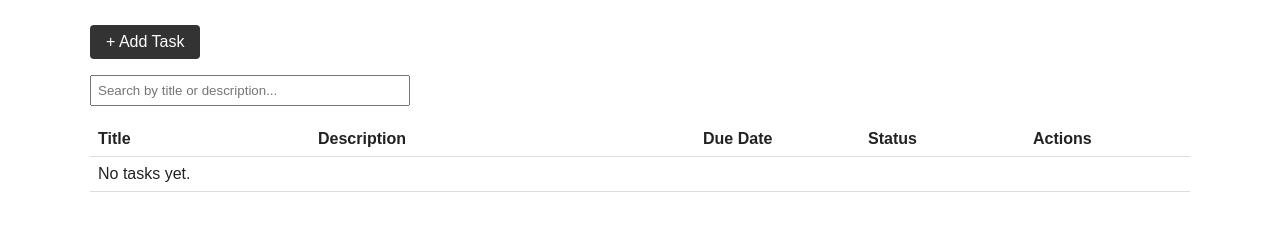
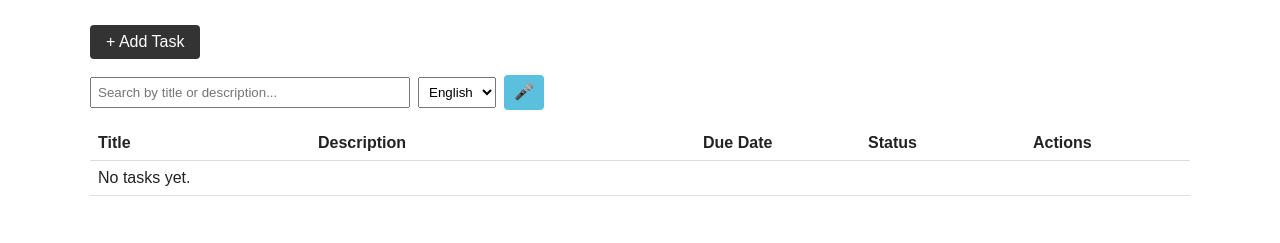
Before and after one commit to jomagjo/task-manager, a Django app: template tasks/templates/tasks/task_list.html in a window 1280 px wide. Shown: the part 138-381 px from the top of the page. Run offline with Django 3.2, Linux system fonts and the light colour scheme; the template is opened without the code that fills it, so the values that code supplies are empty.

Commit message:
Add voice dictation to the search bar
Mic button + language selector (English/Hindi/Telugu) next to the
search box, reusing the same Web Speech API pattern as the task form.
Per user's choices: manual click-to-stop only (no "SPEECH DONE"
phrase here - a search query is short), and the row filter re-runs
live on every recognition result, matching how typed search already
behaves. Replaces the search box's current value each time rather
than appending, consistent with typical voice-search UX.

Co-Authored-By: Claude Sonnet 5 <noreply@anthropic.com>

```diff
--- a/tasks/templates/tasks/task_list.html
+++ b/tasks/templates/tasks/task_list.html
@@ -2,12 +2,27 @@
 <h1>Get these Tasks Done, {{ user.username }}!</h1>
 <a class="btn" href="{% url 'task_add' %}">+ Add Task</a>
 
+<div class="search-bar">
   <input
     type="text"
     id="title-search"
     class="search-input"
     placeholder="Search by title or description..."
   />
+  <select id="search-lang-select" class="search-lang-select">
+    <option value="en-US">English</option>
+    <option value="hi-IN">Hindi</option>
+    <option value="te-IN">Telugu</option>
+  </select>
+  <button
+    type="button"
+    id="search-mic-btn"
+    class="mic-btn"
+    title="Dictate search"
+  >
+    🎤
+  </button>
+</div>
 
 <table>
   <colgroup>
@@ -91,7 +106,7 @@
     var rows = document.querySelectorAll("tr.status-row");
     var noResultsRow = document.getElementById("no-results-row");
 
-    searchInput.addEventListener("input", function () {
+    function filterRows() {
       var query = searchInput.value.trim().toLowerCase();
       var visibleCount = 0;
 
@@ -108,6 +123,58 @@
       });
 
       noResultsRow.style.display = visibleCount === 0 ? "" : "none";
+    }
+
+    searchInput.addEventListener("input", filterRows);
+
+    var SpeechRecognition =
+      window.SpeechRecognition || window.webkitSpeechRecognition;
+    var micBtn = document.getElementById("search-mic-btn");
+    var langSelect = document.getElementById("search-lang-select");
+
+    if (!SpeechRecognition) {
+      micBtn.disabled = true;
+      micBtn.title = "Voice dictation isn't supported in this browser";
+      return;
+    }
+
+    var recognition = new SpeechRecognition();
+    recognition.continuous = true;
+    recognition.interimResults = true;
+
+    var listening = false;
+
+    recognition.onresult = function (event) {
+      var transcript = "";
+      for (var i = 0; i < event.results.length; i++) {
+        transcript += event.results[i][0].transcript;
+      }
+      searchInput.value = transcript.trim();
+      filterRows();
+    };
+
+    recognition.onend = function () {
+      listening = false;
+      micBtn.classList.remove("listening");
+      micBtn.textContent = "🎤";
+    };
+
+    recognition.onerror = function () {
+      listening = false;
+      micBtn.classList.remove("listening");
+      micBtn.textContent = "🎤";
+    };
+
+    micBtn.addEventListener("click", function () {
+      if (listening) {
+        recognition.stop();
+        return;
+      }
+      recognition.lang = langSelect.value;
+      recognition.start();
+      listening = true;
+      micBtn.classList.add("listening");
+      micBtn.textContent = "⏹";
     });
   })();
 </script>
--- a/templates/base.html
+++ b/templates/base.html
@@ -106,10 +106,22 @@
         text-decoration: none;
         border-radius: 4px;
       }
+      .search-bar {
+        display: flex;
+        align-items: center;
+        gap: 8px;
+        margin: 16px 0 0;
+      }
       .search-input {
-        display: block;
         max-width: 320px;
-        margin: 16px 0 0;
+        width: 100%;
+      }
+      .search-lang-select {
+        width: auto;
+        flex-shrink: 0;
+      }
+      .search-bar .mic-btn {
+        flex-shrink: 0;
       }
       form p {
         margin-bottom: 12px;
```
Lines whose indentation alone changed are shown as unchanged.
